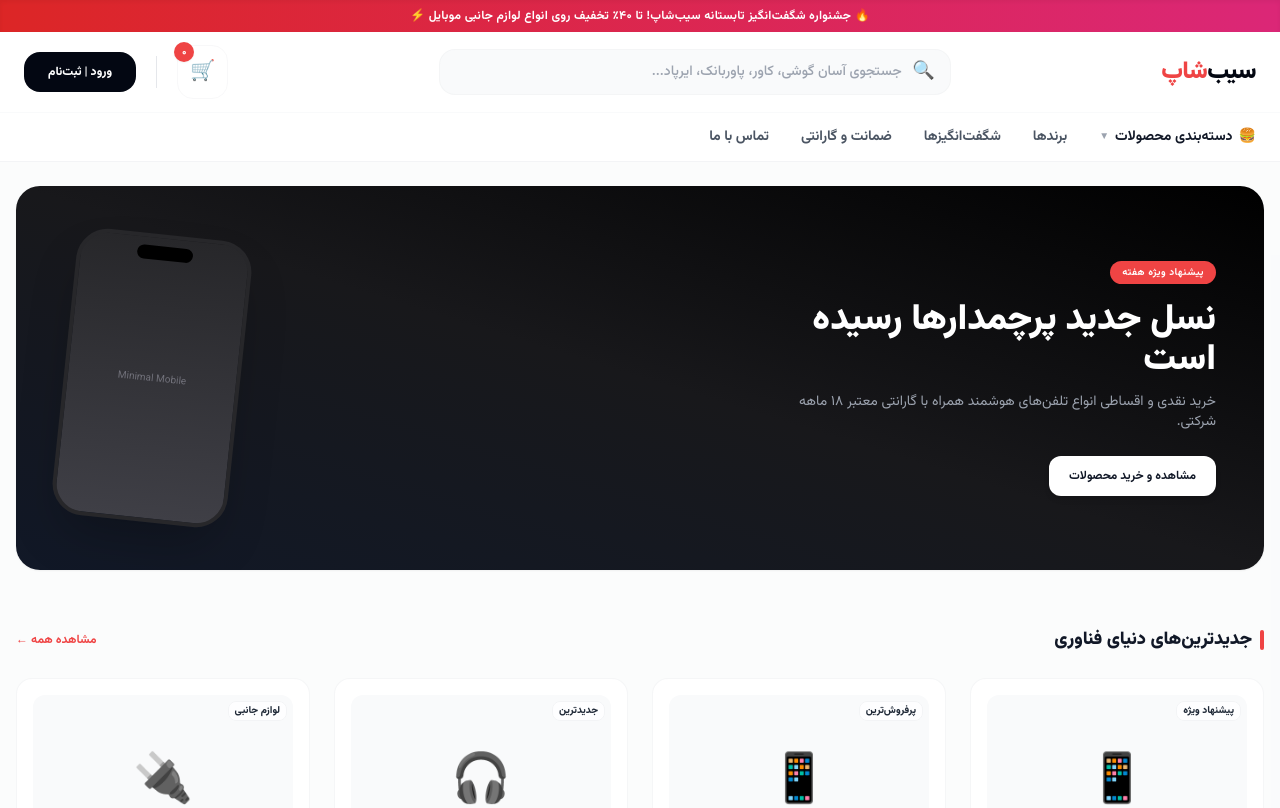
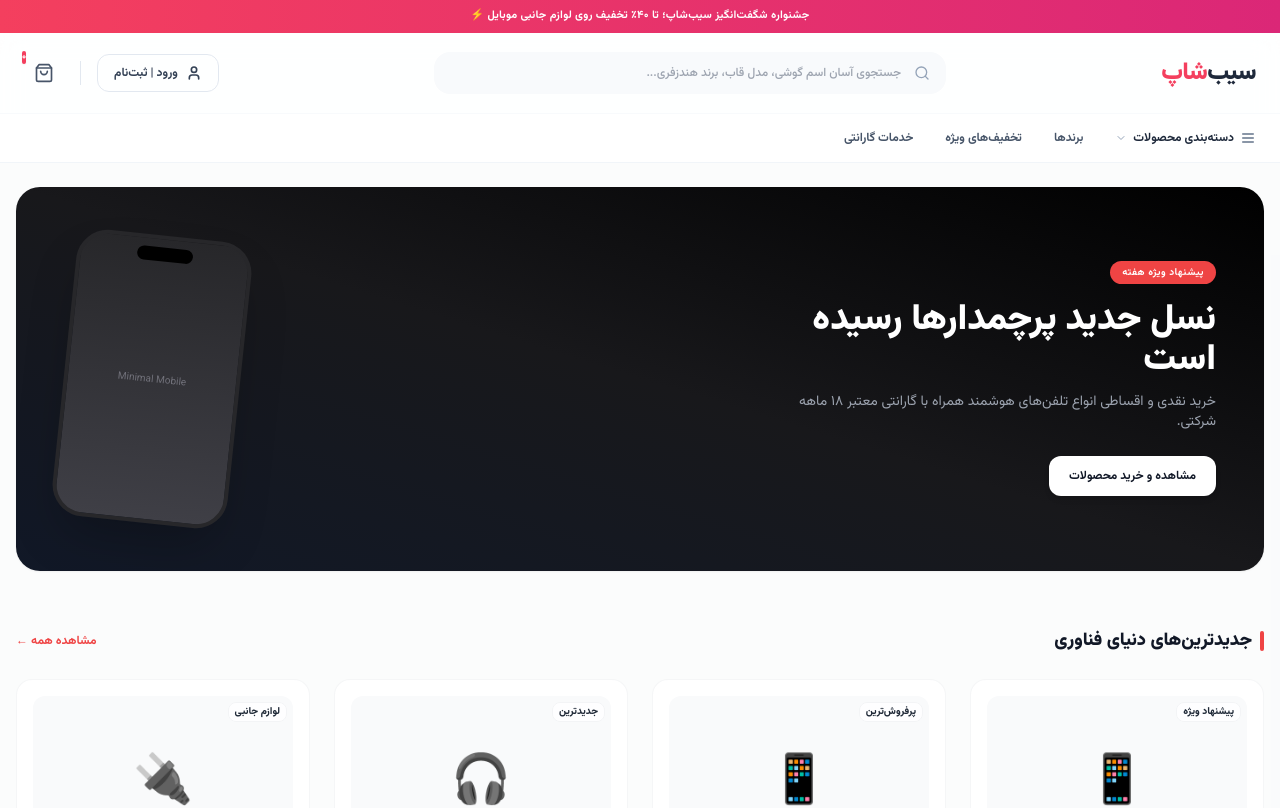
Before and after one commit to mohsenalz77/mini-shop-v2, a Next.js app: page / in a window 1280 px wide. Shown: the top 808 px of the page. Built offline with nearby package versions, Linux system fonts and the light colour scheme.

Commit message:
Update Header.js

```diff
--- a/src/components/Header.js
+++ b/src/components/Header.js
@@ -1,132 +1,141 @@
+import { Search, ShoppingBag, User, ChevronDown, Menu, Smartphone, Laptop, Headphones } from 'lucide-react';
+
 export default function Header() {
   return (
     <>
-      {/* ۱. بنر اعلان بالای هدر برای تخفیف‌های شگفت‌انگیز */}
-      <div className="bg-gradient-to-r from-red-600 to-pink-600 text-white text-center py-2 px-4 text-xs font-bold tracking-wide shadow-inner select-none">
-        🔥 جشنواره شگفت‌انگیز تابستانه سیب‌شاپ! تا ۴۰٪ تخفیف روی انواع لوازم جانبی موبایل ⚡
+      {/* ۱. بنر اعلان بالایی با تم ملایم‌تر سرخابی-صورتی */}
+      <div className="bg-gradient-to-r from-rose-500 to-pink-600 text-white text-center py-2 px-4 text-[11px] font-bold tracking-wide select-none">
+        جشنواره شگفت‌انگیز سیب‌شاپ؛ تا ۴۰٪ تخفیف روی لوازم جانبی موبایل ⚡
       </div>
 
-      {/* هدر اصلی */}
-      <header className="bg-white border-b border-gray-100 sticky top-0 z-50 w-full shadow-xs">
+      {/* ۲. هدر اصلی شیشه‌ای (Glassmorphism) و تم زغالی */}
+      <header className="bg-white/80 backdrop-blur-md border-b border-slate-100 sticky top-0 z-50 w-full transition-all">
 
-        {/* ردیف اول هدر: لوگو، سرچ و ابزارها */}
+        {/* ردیف اول: لوگو، سرچ‌بار مدرن و ابزارها */}
         <div className="max-w-7xl mx-auto px-6 h-20 flex items-center justify-between gap-8">
 
-          {/* راست: لوگو بزرگتر و شیک‌تر */}
+          {/* راست: لوگو با فونت سنگین و تم زغالی ارگانیک */}
           <div className="flex items-center shrink-0">
-            <span className="text-2xl font-black text-gray-950 tracking-tight cursor-pointer">
-              سیب<span className="text-red-500">‌شاپ</span>
+            <span className="text-2xl font-black text-slate-800 tracking-tight cursor-pointer">
+              سیب<span className="text-rose-500">‌شاپ</span>
             </span>
           </div>
 
-          {/* وسط: بار جستجوی مدرن با سایز بزرگتر */}
-          <div className="hidden md:flex items-center flex-1 max-w-lg relative group">
-            <span className="absolute right-4 text-gray-400 text-lg group-focus-within:text-red-500 transition duration-200">🔍</span>
+          {/* وسط: بار جستجوی فلت بدون کادر سنگین */}
+          <div className="hidden md:flex items-center flex-1 max-w-lg mx-auto relative group">
+            <Search className="absolute right-4 w-4 h-4 text-slate-400 group-focus-within:text-rose-500 transition duration-200" />
             <input
               type="text"
-              placeholder="جستجوی آسان گوشی، کاور، پاوربانک، ایرپاد..."
-              className="w-full bg-gray-50 text-sm font-medium pr-12 pl-4 py-3 rounded-2xl border border-gray-100/80 focus:outline-none focus:border-red-200 focus:bg-white focus:ring-4 focus:ring-red-50 transition duration-200 shadow-2xs"
+              placeholder="جستجوی آسان اسم گوشی، مدل قاب، برند هندزفری..."
+              className="w-full bg-slate-50 text-xs font-medium pr-11 pl-4 py-3 rounded-2xl border border-transparent focus:outline-none focus:border-slate-200 focus:bg-white focus:ring-4 focus:ring-slate-100 transition duration-200"
             />
           </div>
 
-          {/* چپ: ابزارها با دکمه ورود بسیار جذاب‌تر */}
-          <div className="flex items-center gap-5 shrink-0">
-            {/* سبد خرید با پدینگ بزرگتر و دایره تعداد قرمز افکت‌دار */}
-            <button className="hidden md:flex relative p-3 text-gray-700 hover:bg-gray-50 rounded-2xl border border-gray-100/60 transition duration-200">
-              <span className="text-xl">🛒</span>
-              <span className="absolute -top-1 -left-1 bg-red-500 text-white text-[10px] font-black w-5 h-5 rounded-full flex items-center justify-center shadow-sm animate-pulse">
+          {/* چپ: ابزارها با آیکون‌های خطی نازک و دکمه ورود Outline */}
+          <div className="flex items-center gap-4 shrink-0">
+
+            {/* دکمه پروفایل/ورود به صورت Outline و بسیار مینیمال */}
+            <button className="flex items-center gap-2 text-xs font-bold text-slate-700 hover:text-slate-900 border border-slate-200 hover:bg-slate-50 px-4 py-2.5 rounded-xl transition duration-200 shadow-2xs">
+              <User className="w-4 h-4 stroke-[2.5]" />
+              <span>ورود | ثبت‌نام</span>
+            </button>
+
+            <div className="hidden md:block h-6 w-[1px] bg-slate-200"></div>
+
+            {/* سبد خرید با پدینگ ظریف و آیکون لوکس خطی */}
+            <button className="hidden md:flex relative p-2.5 text-slate-600 hover:text-slate-900 hover:bg-slate-50 rounded-xl transition duration-200">
+              <ShoppingBag className="w-5 h-5 stroke-[2]" />
+              <span className="absolute -top-0.5 -left-0.5 bg-rose-500 text-white text-[9px] font-black w-4.5 h-4.5 rounded-full flex items-center justify-center shadow-sm">
                 ۰
               </span>
-            </button>
-
-            <div className="hidden md:block h-8 w-[1px] bg-gray-200"></div>
-
-            {/* دکمه ورود لوکس و بزرگتر */}
-            <button className="text-xs font-extrabold bg-gray-950 text-white hover:bg-red-500 hover:shadow-lg hover:shadow-red-500/20 px-6 py-3 rounded-2xl transition duration-300">
-              ورود | ثبت‌نام
             </button>
           </div>
 
         </div>
 
-        {/* ردیف دوم هدر: منوی ناوبری و مگامنو (فقط دسکتاپ) */}
-        <div className="hidden md:block border-t border-gray-50 bg-white/90 backdrop-blur-md">
+        {/* ردیف دوم: منوی ناوبری یکپارچه و مگامنو بدون بخش‌های تیره */}
+        <div className="hidden md:block border-t border-slate-50 bg-white/50">
           <div className="max-w-7xl mx-auto px-6 h-12 flex items-center">
-            <nav className="flex items-center gap-8 text-sm font-bold text-gray-600">
+            <nav className="flex items-center gap-8 text-xs font-bold text-slate-600">
 
-              {/* آیتم مگامنو با افکت هوور بی‌پایان */}
-              <div className="relative group/menu py-3 cursor-pointer text-gray-900 hover:text-red-500 flex items-center gap-1.5 transition">
-                <span>🍔</span>
+              {/* آیتم مگامنو روان و شیک */}
+              <div className="relative group/menu py-3.5 cursor-pointer text-slate-800 hover:text-rose-500 flex items-center gap-1.5 transition">
+                <Menu className="w-4 h-4 text-slate-500 group-hover/menu:text-rose-500 transition" />
                 <span>دسته‌بندی محصولات</span>
-                <span className="text-[10px] text-gray-400 group-hover/menu:rotate-180 transition duration-200">▼</span>
+                <ChevronDown className="w-3 h-3 text-slate-400 group-hover/menu:rotate-180 transition duration-300" />
 
-                {/* خودِ باکس مگامنو */}
-                <div className="absolute top-full right-0 w-[600px] bg-white border border-gray-100 shadow-2xl rounded-3xl p-6 grid grid-cols-3 gap-6 opacity-0 pointer-events-none group-hover/menu:opacity-100 group-hover/menu:pointer-events-auto transition-all duration-300 transform translate-y-2 group-hover/menu:translate-y-0 z-50">
+                {/* پاپ‌آپ مگامنو با استایل کاملاً سفید و تمیز */}
+                <div className="absolute top-full right-0 w-[650px] bg-white border border-slate-100 shadow-[0_20px_50px_rgba(0,0,0,0.08)] rounded-3xl p-6 grid grid-cols-3 gap-6 opacity-0 pointer-events-none group-hover/menu:opacity-100 group-hover/menu:pointer-events-auto transition-all duration-300 transform translate-y-2 group-hover/menu:translate-y-0 z-50">
 
-                  {/* ستون اول: گوشی‌ها */}
+                  {/* گروه ۱: گوشی‌ها */}
                   <div>
-                    <h4 className="font-black text-gray-900 border-r-2 border-red-500 pr-2 mb-3">تلفن هوشمند</h4>
-                    <ul className="space-y-2.5 text-xs font-medium text-gray-500 pr-2">
-                      <li className="hover:text-red-500 transition">آیفون (Apple)</li>
-                      <li className="hover:text-red-500 transition">سامسونگ (Samsung)</li>
-                      <li className="hover:text-red-500 transition">شیائومی (Xiaomi)</li>
-                      <li className="hover:text-red-500 transition">گوشی‌های کارکرده / اوپن باکس</li>
+                    <div className="flex items-center gap-1.5 text-slate-900 font-black mb-3 text-xs">
+                      <Smartphone className="w-4 h-4 text-rose-500" />
+                      <span>تلفن هوشمند</span>
+                    </div>
+                    <ul className="space-y-2.5 font-medium text-slate-500 pr-5 border-r border-slate-100">
+                      <li className="hover:text-rose-500 transition">آیفون (Apple)</li>
+                      <li className="hover:text-rose-500 transition">سامسونگ (Samsung)</li>
+                      <li className="hover:text-rose-500 transition">شیائومی (Xiaomi)</li>
                     </ul>
                   </div>
 
-                  {/* ستون دوم: لوازم جانبی اصلی */}
+                  {/* گروه ۲: جانبی */}
                   <div>
-                    <h4 className="font-black text-gray-900 border-r-2 border-blue-500 pr-2 mb-3">لوازم جانبی</h4>
-                    <ul className="space-y-2.5 text-xs font-medium text-gray-500 pr-2">
-                      <li className="hover:text-red-500 transition">قاب و کاور گوشی</li>
-                      <li className="hover:text-red-500 transition">محافظ صفحه (گلس)</li>
-                      <li className="hover:text-red-500 transition">کابل و شارژر دیواری</li>
-                      <li className="hover:text-red-500 transition">پاوربانک (شارژر همراه)</li>
+                    <div className="flex items-center gap-1.5 text-slate-900 font-black mb-3 text-xs">
+                      <Laptop className="w-4 h-4 text-blue-500" />
+                      <span>لوازم جانبی</span>
+                    </div>
+                    <ul className="space-y-2.5 font-medium text-slate-500 pr-5 border-r border-slate-100">
+                      <li className="hover:text-rose-500 transition">قاب و کاور گوشی</li>
+                      <li className="hover:text-rose-500 transition">کابل و شارژر دیواری</li>
+                      <li className="hover:text-rose-500 transition">پاوربانک اکسترنال</li>
                     </ul>
                   </div>
 
-                  {/* ستون سوم: گجت‌های هوشمند */}
+                  {/* گروه ۳: صوتی */}
                   <div>
-                    <h4 className="font-black text-gray-900 border-r-2 border-emerald-500 pr-2 mb-3">صوتی و پوشیدنی</h4>
-                    <ul className="space-y-2.5 text-xs font-medium text-gray-500 pr-2">
-                      <li className="hover:text-red-500 transition">ساعت هوشمند</li>
-                      <li className="hover:text-red-500 transition">هندزفری بی‌سیم / ایرپاد</li>
-                      <li className="hover:text-red-500 transition">اسپیکر بلوتوثی</li>
+                    <div className="flex items-center gap-1.5 text-slate-900 font-black mb-3 text-xs">
+                      <Headphones className="w-4 h-4 text-emerald-500" />
+                      <span>صوتی و پوشیدنی</span>
+                    </div>
+                    <ul className="space-y-2.5 font-medium text-slate-500 pr-5">
+                      <li className="hover:text-rose-500 transition">ایرپاد و هندزفری</li>
+                      <li className="hover:text-rose-500 transition">ساعت هوشمند</li>
                     </ul>
                   </div>
 
                 </div>
               </div>
 
-              {/* بقیه دکمه‌های ناوبری ساده */}
-              <a href="#" className="hover:text-red-500 transition py-3">برندها</a>
-              <a href="#" className="hover:text-red-500 transition py-3">شگفت‌انگیزها</a>
-              <a href="#" className="hover:text-red-500 transition py-3">ضمانت و گارانتی</a>
-              <a href="#" className="hover:text-red-500 transition py-3">تماس با ما</a>
+              {/* گزینه‌های فرعی ناوبری دسکتاپ */}
+              <a href="#" className="hover:text-rose-500 transition py-3.5">برندها</a>
+              <a href="#" className="hover:text-rose-500 transition py-3.5">تخفیف‌های ویژه</a>
+              <a href="#" className="hover:text-rose-500 transition py-3.5">خدمات گارانتی</a>
             </nav>
           </div>
         </div>
 
       </header>
 
-      {/* ناوبری پایینی چسبان موبایل (بدون تغییر منطقی) */}
-      <nav className="md:hidden fixed bottom-0 left-0 right-0 bg-white border-t border-gray-100 shadow-xl z-50 px-6 py-2">
-        <div className="flex items-center justify-between text-gray-500">
-          <button className="flex flex-col items-center gap-1 text-red-500 font-bold">
-            <span className="text-lg">🏠</span>
-            <span className="text-[10px]">خانه</span>
+      {/* ناوبری پایینی چسبان موبایل (با آیکون‌های خطی هماهنگ) */}
+      <nav className="md:hidden fixed bottom-0 left-0 right-0 bg-white/90 backdrop-blur-md border-t border-slate-100 shadow-[0_-4px_20px_rgba(0,0,0,0.04)] z-50 px-6 py-2">
+        <div className="flex items-center justify-between text-slate-400">
+          <button className="flex flex-col items-center gap-1 text-rose-500 font-bold">
+            <span className="text-sm">🏠</span>
+            <span className="text-[9px]">خانه</span>
           </button>
-          <button className="flex flex-col items-center gap-1">
-            <span className="text-lg">🗂️</span>
-            <span className="text-[10px]">دسته‌بندی</span>
+          <button className="flex flex-col items-center gap-1 hover:text-slate-800">
+            <span className="text-sm">🗂️</span>
+            <span className="text-[9px]">دسته‌بندی</span>
           </button>
-          <button className="flex flex-col items-center gap-1 relative">
-            <span className="text-lg">🛒</span>
-            <span className="text-[10px]">سبد خرید</span>
+          <button className="flex flex-col items-center gap-1 hover:text-slate-800">
+            <span className="text-sm">🛒</span>
+            <span className="text-[9px]">سبد خرید</span>
           </button>
-          <button className="flex flex-col items-center gap-1">
-            <span className="text-lg">👤</span>
-            <span className="text-[10px]">پروفایل</span>
+          <button className="flex flex-col items-center gap-1 hover:text-slate-800">
+            <span className="text-sm">👤</span>
+            <span className="text-[9px]">پروفایل</span>
           </button>
         </div>
       </nav>
```
